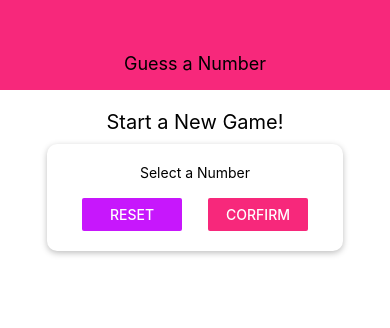
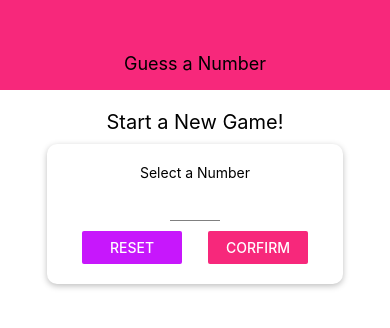
Before and after one commit to mariosknl/guess-number, a React Native app: screen / in a window 390 px wide. Shown: the top 328 px of the page. Built offline with nearby package versions, Linux system fonts and the light colour scheme.

Commit message:
Configuring a TextInput

```diff
--- /dev/null
+++ b/components/Input.js
@@ -0,0 +1,16 @@
+import { StyleSheet, TextInput } from "react-native";
+
+const Input = (props) => {
+  return <TextInput {...props} style={{ ...styles.input, ...props.style }} />;
+};
+
+const styles = StyleSheet.create({
+  input: {
+    height: 30,
+    borderBottomColor: "grey",
+    borderBottomWidth: 1,
+    marginVertical: 10,
+  },
+});
+
+export default Input;
--- a/screens/StartGame.js
+++ b/screens/StartGame.js
@@ -2,6 +2,7 @@ import React from "react";
 import { Button, View, Text, TextInput, StyleSheet } from "react-native";
 
 import Card from "../components/Card";
+import Input from "../components/Input";
 import Colors from "../constants/colors";
 
 const StartGame = () => {
@@ -10,7 +11,14 @@ const StartGame = () => {
       <Text style={styles.title}>Start a New Game!</Text>
       <Card style={styles.inputContainer}>
         <Text>Select a Number</Text>
-        <TextInput />
+        <Input
+          style={styles.input}
+          blurOnSubmit
+          autoCapitalize="none"
+          autoCorrect={false}
+          keyboardType="number-pad"
+          maxLength={2}
+        />
         <View style={styles.buttonContainer}>
           <View style={styles.button}>
             <Button
@@ -58,6 +66,10 @@ const styles = StyleSheet.create({
   button: {
     width: 100,
   },
+  input: {
+    width: 50,
+    textAlign: "center",
+  },
 });
 
 export default StartGame;
```
